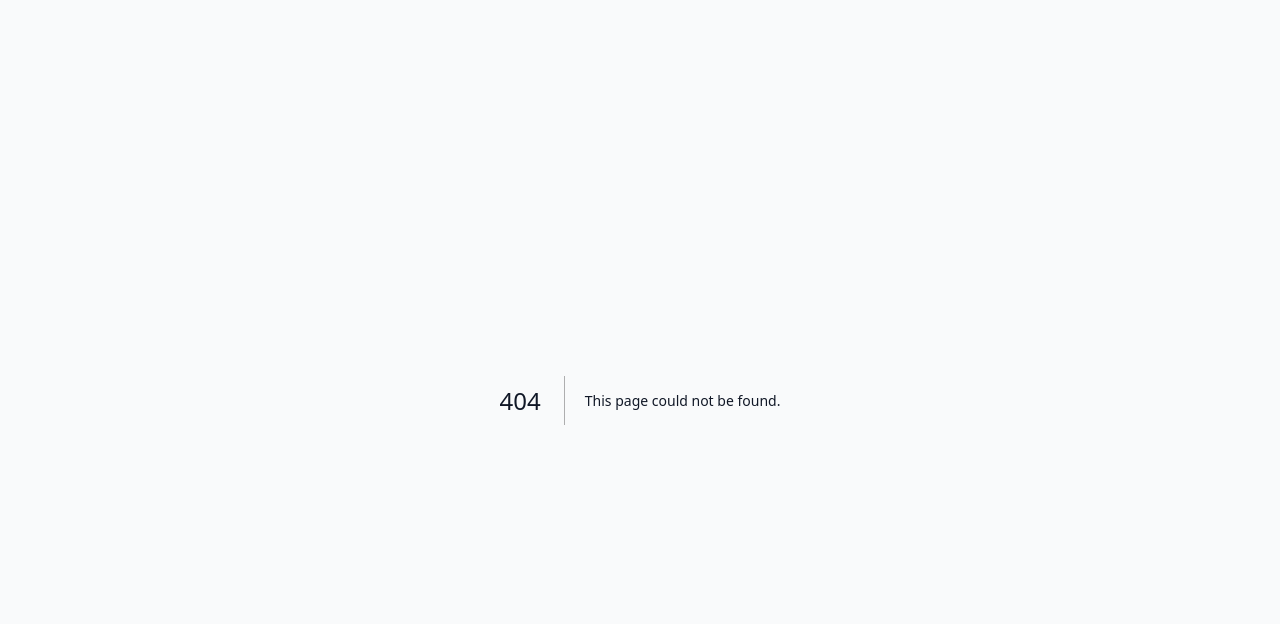
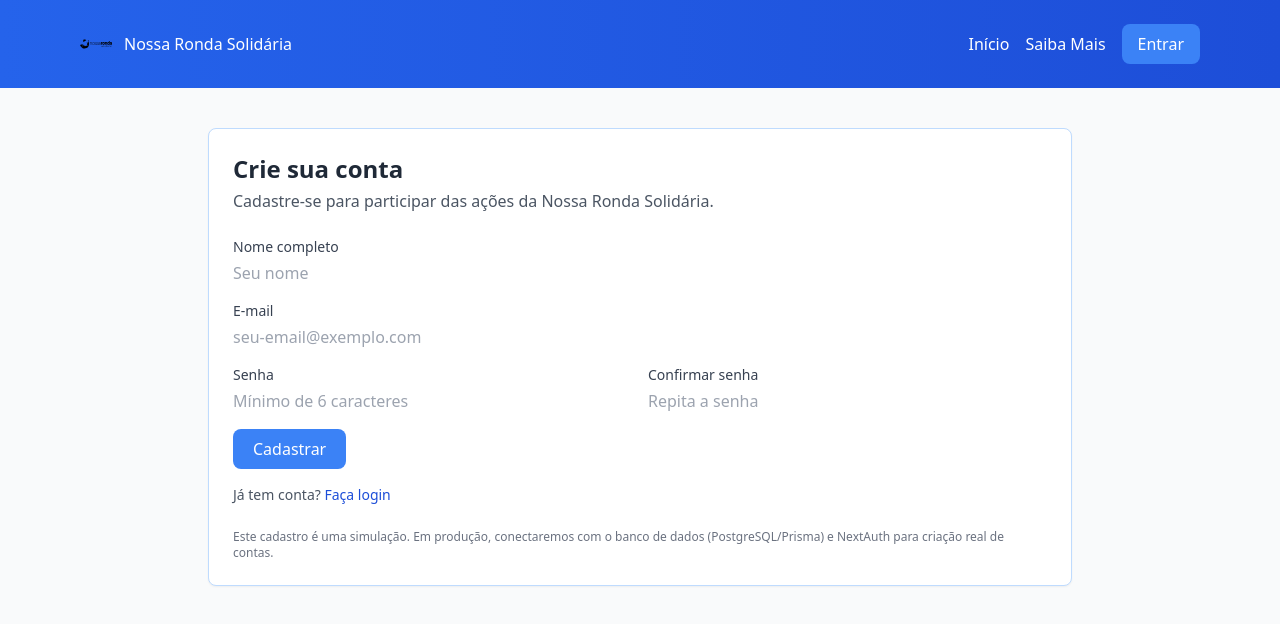
Before and after one commit to luchinomarchi/nrs, a Next.js app: page /register in a window 1280 px wide. Before the commit this address had no page. Shown: the top 624 px of the page. Built offline with nearby package versions, Linux system fonts and the light colour scheme.

Commit message:
chore: remove brand span from headers (register/about)

```diff
--- /dev/null
+++ b/src/app/about/page.tsx
@@ -0,0 +1,60 @@
+import Link from "next/link";
+
+export default function AboutPage() {
+  return (
+    <div className="min-h-screen bg-gray-50">
+      {/* Header */}
+      <header className="header-gradient text-white">
+        <div className="max-w-6xl mx-auto px-4 py-6 flex items-center justify-between">
+          <div className="flex items-center gap-3">
+            <img src="/logo-nrs.svg" alt="NRS" className="h-8 w-8" />
+            {/* Removido o span conforme solicitado */}
+            Nossa Ronda Solidária
+          </div>
+          <nav className="flex items-center gap-4">
+            <Link href="/" className="hover:underline">Início</Link>
+            <Link href="/register" className="hover:underline">Cadastre-se</Link>
+            <Link href="/login" className="btn-primary px-4 py-2">Entrar</Link>
+          </nav>
+        </div>
+      </header>
+
+      {/* Conteúdo */}
+      <main className="max-w-4xl mx-auto px-4 py-10">
+        <div className="card-primary p-6">
+          <h1 className="text-2xl font-semibold text-gray-800 mb-2">Sobre a Nossa Ronda Solidária</h1>
+          <p className="text-gray-700 leading-relaxed mb-4">
+            A Nossa Ronda Solidária é uma iniciativa que conecta voluntários a ações
+            sociais, com foco em acolhimento, distribuição de alimentos e apoio a pessoas em
+            situação de vulnerabilidade. Nosso objetivo é facilitar a organização das rondas,
+            garantir presença e registrar conquistas que fortalecem o engajamento da comunidade.
+          </p>
+          <p className="text-gray-700 leading-relaxed mb-4">
+            Com nossa plataforma, você pode se cadastrar como voluntário, participar de eventos,
+            integrar equipes e acompanhar suas participações ao longo do tempo. Para administradores,
+            há um painel completo para gestão de equipes, eventos, presença e envio de comunicados.
+          </p>
+
+          <div className="bg-primary-50 border border-primary-100 rounded-md p-4 mb-6">
+            <h2 className="text-lg font-semibold text-primary-800 mb-2">Recursos principais</h2>
+            <ul className="list-disc pl-6 text-primary-900">
+              <li>Cadastro e login de voluntários com verificação</li>
+              <li>Gestão de equipes e eventos</li>
+              <li>Registro de presença e acompanhamento</li>
+              <li>Conquistas e gamificação para incentivar participação</li>
+            </ul>
+          </div>
+
+          <div className="flex items-center gap-3 mt-6">
+            <Link href="/register" className="btn-primary px-4 py-2">Cadastre-se</Link>
+            <Link href="/login" className="btn-secondary px-4 py-2">Entrar</Link>
+          </div>
+
+          <p className="text-xs text-gray-500 mt-6">
+            Este conteúdo é institucional e poderá ser atualizado conforme expansão das atividades.
+          </p>
+        </div>
+      </main>
+    </div>
+  );
+}
--- /dev/null
+++ b/src/app/register/page.tsx
@@ -0,0 +1,148 @@
+"use client";
+
+import Link from "next/link";
+import { useState } from "react";
+
+export default function RegisterPage() {
+  const [name, setName] = useState("");
+  const [email, setEmail] = useState("");
+  const [password, setPassword] = useState("");
+  const [confirmPassword, setConfirmPassword] = useState("");
+  const [loading, setLoading] = useState(false);
+  const [error, setError] = useState("");
+  const [success, setSuccess] = useState("");
+
+  const handleSubmit = async (e: React.FormEvent) => {
+    e.preventDefault();
+    setError("");
+    setSuccess("");
+
+    if (!name || !email || !password || !confirmPassword) {
+      setError("Preencha todos os campos.");
+      return;
+    }
+    if (password.length < 6) {
+      setError("A senha deve ter pelo menos 6 caracteres.");
+      return;
+    }
+    if (password !== confirmPassword) {
+      setError("As senhas não coincidem.");
+      return;
+    }
+
+    setLoading(true);
+    try {
+      // Simulação de cadastro
+      await new Promise((resolve) => setTimeout(resolve, 1000));
+      setSuccess("Cadastro realizado com sucesso! Você já pode fazer login.");
+      setName("");
+      setEmail("");
+      setPassword("");
+      setConfirmPassword("");
+    } catch (err) {
+      setError("Ocorreu um erro ao realizar o cadastro. Tente novamente.");
+    } finally {
+      setLoading(false);
+    }
+  };
+
+  return (
+    <div className="min-h-screen bg-gray-50">
+      {/* Header */}
+      <header className="header-gradient text-white">
+        <div className="max-w-6xl mx-auto px-4 py-6 flex items-center justify-between">
+          <div className="flex items-center gap-3">
+            <img src="/logo-nrs.svg" alt="NRS" className="h-8 w-8" />
+            {/* Removido o span conforme solicitado */}
+            Nossa Ronda Solidária
+          </div>
+          <nav className="flex items-center gap-4">
+            <Link href="/" className="hover:underline">Início</Link>
+            <Link href="/about" className="hover:underline">Saiba Mais</Link>
+            <Link href="/login" className="btn-primary px-4 py-2">Entrar</Link>
+          </nav>
+        </div>
+      </header>
+
+      {/* Conteúdo */}
+      <main className="max-w-4xl mx-auto px-4 py-10">
+        <div className="card-primary p-6">
+          <h1 className="text-2xl font-semibold text-gray-800 mb-1">Crie sua conta</h1>
+          <p className="text-gray-600 mb-6">Cadastre-se para participar das ações da Nossa Ronda Solidária.</p>
+
+          {error && (
+            <div className="bg-red-50 text-red-700 border border-red-200 rounded p-3 mb-4">
+              {error}
+            </div>
+          )}
+          {success && (
+            <div className="bg-green-50 text-green-700 border border-green-200 rounded p-3 mb-4">
+              {success}
+            </div>
+          )}
+
+          <form onSubmit={handleSubmit} className="space-y-4">
+            <div>
+              <label className="block text-sm text-gray-700 mb-1">Nome completo</label>
+              <input
+                type="text"
+                value={name}
+                onChange={(e) => setName(e.target.value)}
+                className="w-full rounded-md border-gray-300 focus:ring-primary-500 focus:border-primary-500"
+                placeholder="Seu nome"
+              />
+            </div>
+            <div>
+              <label className="block text-sm text-gray-700 mb-1">E-mail</label>
+              <input
+                type="email"
+                value={email}
+                onChange={(e) => setEmail(e.target.value)}
+                className="w-full rounded-md border-gray-300 focus:ring-primary-500 focus:border-primary-500"
+                placeholder="seu-email@exemplo.com"
+              />
+            </div>
+            <div className="grid grid-cols-1 md:grid-cols-2 gap-4">
+              <div>
+                <label className="block text-sm text-gray-700 mb-1">Senha</label>
+                <input
+                  type="password"
+                  value={password}
+                  onChange={(e) => setPassword(e.target.value)}
+                  className="w-full rounded-md border-gray-300 focus:ring-primary-500 focus:border-primary-500"
+                  placeholder="Mínimo de 6 caracteres"
+                />
+              </div>
+              <div>
+                <label className="block text-sm text-gray-700 mb-1">Confirmar senha</label>
+                <input
+                  type="password"
+                  value={confirmPassword}
+                  onChange={(e) => setConfirmPassword(e.target.value)}
+                  className="w-full rounded-md border-gray-300 focus:ring-primary-500 focus:border-primary-500"
+                  placeholder="Repita a senha"
+                />
+              </div>
+            </div>
+
+            <button
+              type="submit"
+              disabled={loading}
+              className="btn-primary px-5 py-2"
+            >
+              {loading ? "Cadastrando..." : "Cadastrar"}
+            </button>
+          </form>
+
+          <p className="text-sm text-gray-600 mt-4">
+            Já tem conta? <Link href="/login" className="text-primary-700 hover:underline">Faça login</Link>
+          </p>
+
+          <div className="mt-6 text-xs text-gray-500">
+            Este cadastro é uma simulação. Em produção, conectaremos com o banco de dados (PostgreSQL/Prisma) e NextAuth para criação real de contas.
+          </div>
+        </div>
+      </main>
+    </div>
+  );
+}
```
Also changed, not shown: tsconfig.json (line endings or trailing spaces).
